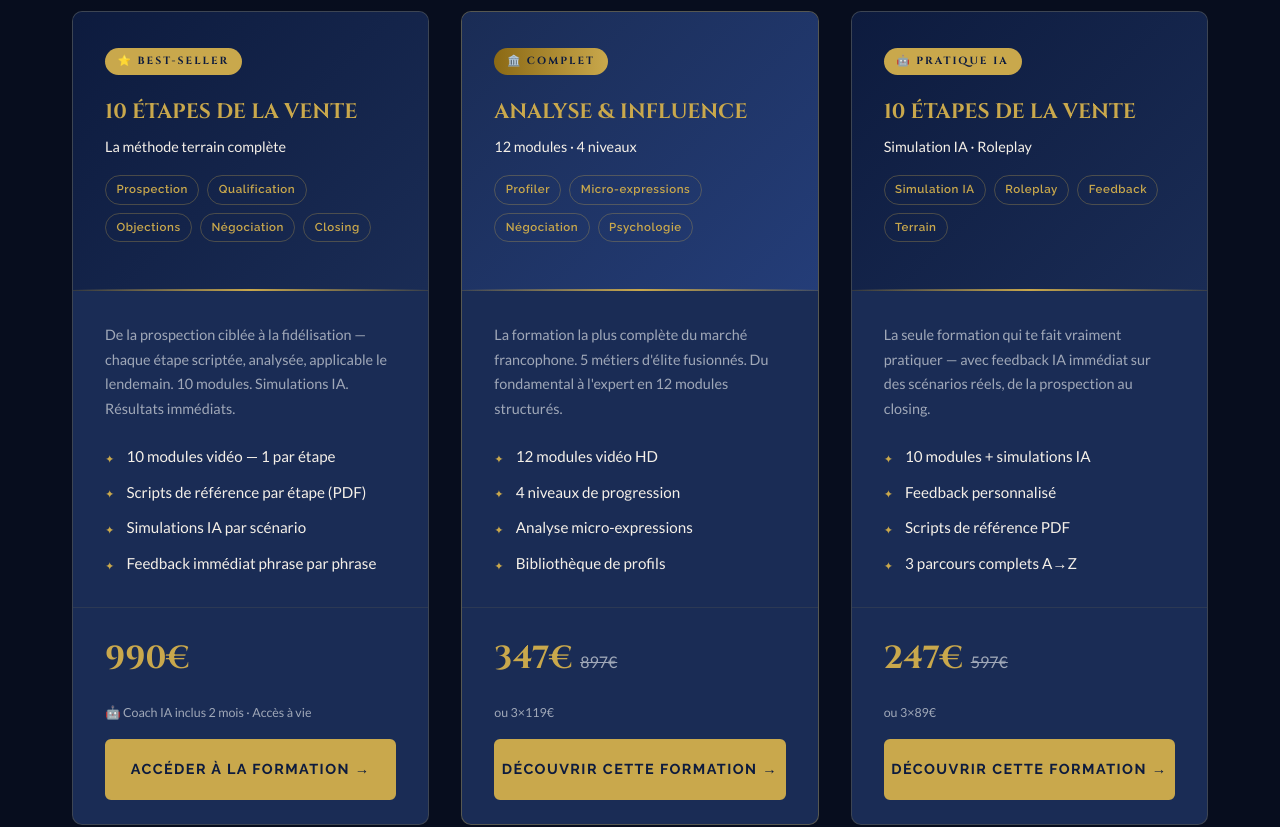
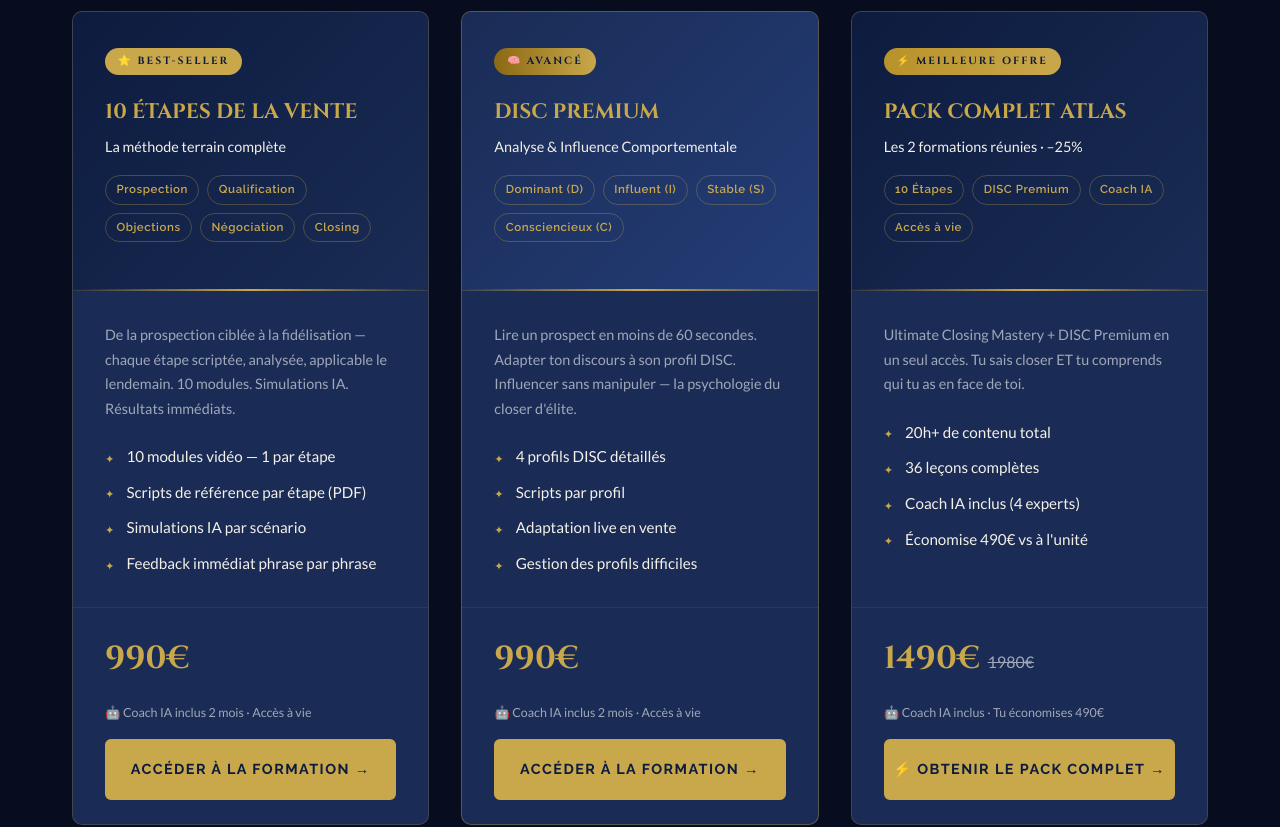
Before and after one commit to closing34/Atlas--Academie, a website: page index.html in a window 1280 px wide. Shown: the part 3060-3887 px from the top of the page. Drawn offline with nearby package versions, Linux system fonts and the light colour scheme.

Commit message:
fix: quiz gratuit sans auth + cartes formations (DISC 990€, Pack 1490€)

```diff
--- a/index.html
+++ b/index.html
@@ -278,70 +278,69 @@
       <!-- FORMATION 2 -->
       <div class="formation-card" style="border-color:rgba(201,168,76,0.35);">
         <div class="formation-card-header" style="background:linear-gradient(135deg,#1A2C55,#243d78);">
-          <div class="card-badge" style="background:linear-gradient(90deg,var(--gold-dark),var(--gold));">🏛️ Complet</div>
-          <h3 style="font-family:var(--font-title);color:var(--gold);font-size:1.3rem;margin-bottom:0.3rem;">ANALYSE & INFLUENCE</h3>
-          <p style="font-size:0.9rem;color:var(--off-white);margin-bottom:1rem;">12 modules · 4 niveaux</p>
+          <div class="card-badge" style="background:linear-gradient(90deg,var(--gold-dark),var(--gold));">🧠 Avancé</div>
+          <h3 style="font-family:var(--font-title);color:var(--gold);font-size:1.3rem;margin-bottom:0.3rem;">DISC PREMIUM</h3>
+          <p style="font-size:0.9rem;color:var(--off-white);margin-bottom:1rem;">Analyse & Influence Comportementale</p>
           <div class="formation-tags">
-            <span class="tag">Profiler</span>
-            <span class="tag">Micro-expressions</span>
-            <span class="tag">Négociation</span>
-            <span class="tag">Psychologie</span>
+            <span class="tag">Dominant (D)</span>
+            <span class="tag">Influent (I)</span>
+            <span class="tag">Stable (S)</span>
+            <span class="tag">Consciencieux (C)</span>
           </div>
         </div>
         <div class="formation-card-body">
           <p style="font-size:0.9rem;color:var(--gray);line-height:1.7;margin-bottom:1.5rem;">
-            La formation la plus complète du marché francophone. 5 métiers d'élite fusionnés.
-            Du fondamental à l'expert en 12 modules structurés.
+            Lire un prospect en moins de 60 secondes. Adapter ton discours à son profil DISC.
+            Influencer sans manipuler — la psychologie du closer d'élite.
           </p>
           <ul class="check-list" style="flex:1;">
-            <li>12 modules vidéo HD</li>
-            <li>4 niveaux de progression</li>
-            <li>Analyse micro-expressions</li>
-            <li>Bibliothèque de profils</li>
+            <li>4 profils DISC détaillés</li>
+            <li>Scripts par profil</li>
+            <li>Adaptation live en vente</li>
+            <li>Gestion des profils difficiles</li>
           </ul>
         </div>
         <div class="formation-card-footer">
           <div class="formation-price">
-            <span class="price-amount">347€</span>
-            <span class="price-old">897€</span>
+            <span class="price-amount">990€</span>
           </div>
-          <p style="font-size:0.78rem;color:var(--gray);margin-bottom:1rem;">ou 3×119€</p>
-          <a href="analyse-influence.html" class="btn btn-primary btn-block">Découvrir cette formation →</a>
+          <p style="font-size:0.78rem;color:var(--gray);margin-bottom:1rem;">🤖 Coach IA inclus 2 mois · Accès à vie</p>
+          <a href="disc_premium.html" class="btn btn-primary btn-block">Accéder à la formation →</a>
         </div>
       </div>
 
       <!-- FORMATION 3 -->
       <div class="formation-card">
         <div class="formation-card-header">
-          <div class="card-badge">🤖 Pratique IA</div>
-          <h3 style="font-family:var(--font-title);color:var(--gold);font-size:1.3rem;margin-bottom:0.3rem;">10 ÉTAPES DE LA VENTE</h3>
-          <p style="font-size:0.9rem;color:var(--off-white);margin-bottom:1rem;">Simulation IA · Roleplay</p>
+          <div class="card-badge" style="background:linear-gradient(90deg,#b8922a,#c9a84c);">⚡ Meilleure offre</div>
+          <h3 style="font-family:var(--font-title);color:var(--gold);font-size:1.3rem;margin-bottom:0.3rem;">PACK COMPLET ATLAS</h3>
+          <p style="font-size:0.9rem;color:var(--off-white);margin-bottom:1rem;">Les 2 formations réunies · –25%</p>
           <div class="formation-tags">
-            <span class="tag">Simulation IA</span>
-            <span class="tag">Roleplay</span>
-            <span class="tag">Feedback</span>
-            <span class="tag">Terrain</span>
+            <span class="tag">10 Étapes</span>
+            <span class="tag">DISC Premium</span>
+            <span class="tag">Coach IA</span>
+            <span class="tag">Accès à vie</span>
           </div>
         </div>
         <div class="formation-card-body">
           <p style="font-size:0.9rem;color:var(--gray);line-height:1.7;margin-bottom:1.5rem;">
-            La seule formation qui te fait vraiment pratiquer — avec feedback IA immédiat
-            sur des scénarios réels, de la prospection au closing.
+            Ultimate Closing Mastery + DISC Premium en un seul accès.
+            Tu sais closer ET tu comprends qui tu as en face de toi.
           </p>
           <ul class="check-list" style="flex:1;">
-            <li>10 modules + simulations IA</li>
-            <li>Feedback personnalisé</li>
-            <li>Scripts de référence PDF</li>
-            <li>3 parcours complets A→Z</li>
+            <li>20h+ de contenu total</li>
+            <li>36 leçons complètes</li>
+            <li>Coach IA inclus (4 experts)</li>
+            <li>Économise 490€ vs à l'unité</li>
           </ul>
         </div>
         <div class="formation-card-footer">
           <div class="formation-price">
-            <span class="price-amount">247€</span>
-            <span class="price-old">597€</span>
+            <span class="price-amount">1490€</span>
+            <span class="price-old">1980€</span>
           </div>
-          <p style="font-size:0.78rem;color:var(--gray);margin-bottom:1rem;">ou 3×89€</p>
-          <a href="10-etapes.html" class="btn btn-primary btn-block">Découvrir cette formation →</a>
+          <p style="font-size:0.78rem;color:var(--gray);margin-bottom:1rem;">🤖 Coach IA inclus · Tu économises 490€</p>
+          <a href="checkout.html?bundle=complet" class="btn btn-primary btn-block">⚡ Obtenir le Pack Complet →</a>
         </div>
       </div>
 
```
Also changed, not shown: quiz.html (+1 -14 lines).
